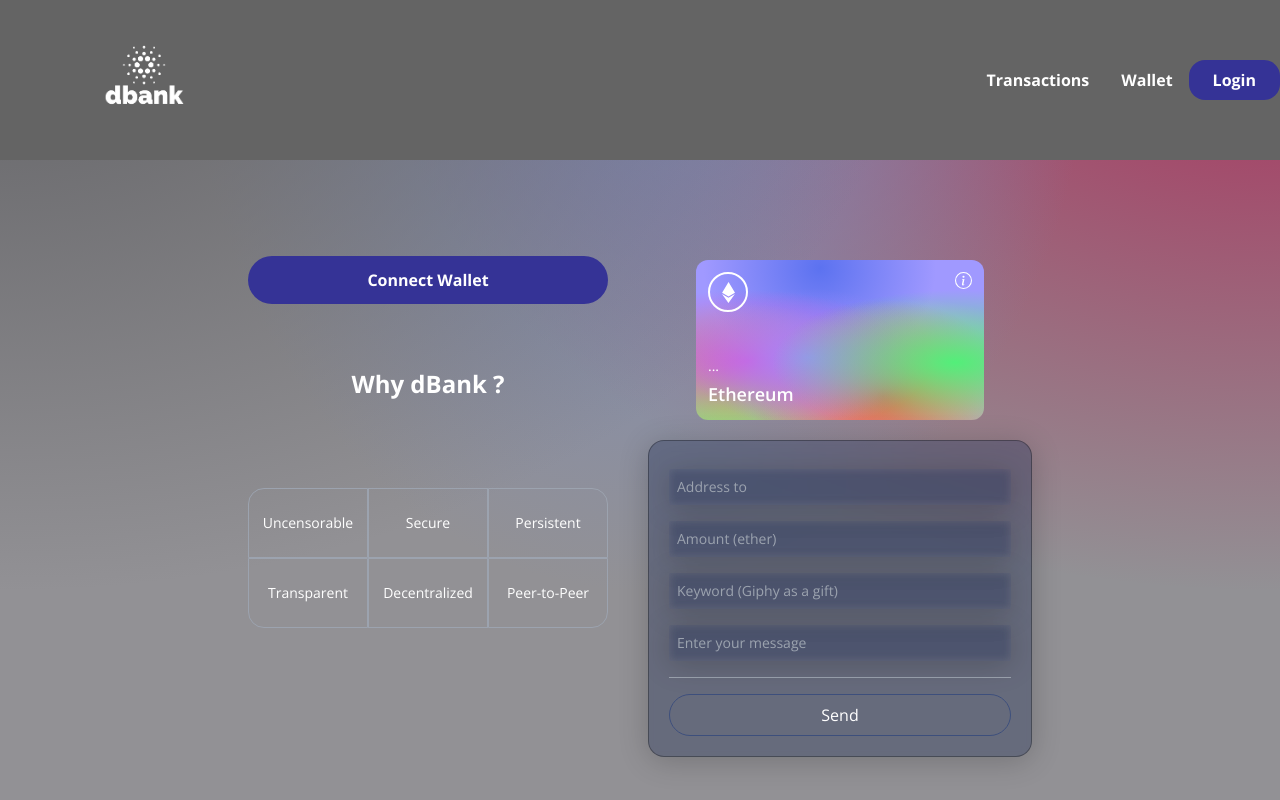
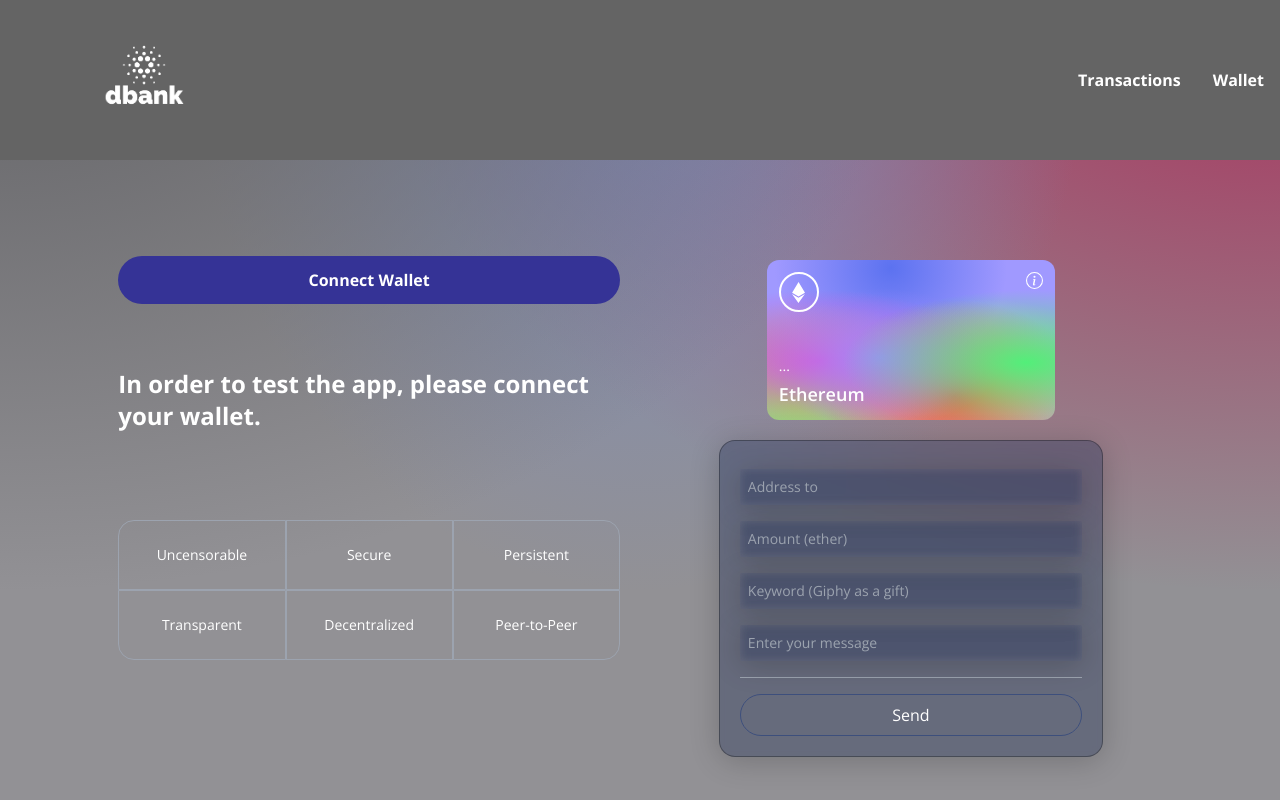
Before and after one commit to erhaneth/dbank, a React (Create React App) app in the folder client/: page / in a window 1280 px wide. Shown: the top 800 px of the page. Built offline with nearby package versions, Linux system fonts and the light colour scheme.

Commit message:
add instructions for testing

```diff
--- a/client/src/components/Navbar.jsx
+++ b/client/src/components/Navbar.jsx
@@ -12,16 +12,19 @@ function NavBar() {
   return (
     <nav className="w-full flex md:justify-center bg-[#646464] justify-between items-center py-auto">
       <div className="flex justify-between items-center w-full h-full px-2 xl:px-16">
-        <img src={logo} alt="/" className="cursor-pointer" width="160" height="80" />
+        <img
+          src={logo}
+          alt="/"
+          className="cursor-pointer"
+          width="160"
+          height="80"
+        />
       </div>
       <ul className="text-white md:flex hidden list-none flex-row font-bold justify-between items-center flex-initial ">
         {/* map items and pass to navbar */}
         {["Transactions", "Wallet"].map((item, index) => (
           <NavbarItem key={item + index} title={item} />
         ))}
-        <li className="bg-[#353396]  text-white py-2 px-6 rounded-2xl hover:bg-[#5867b2]">
-          Login
-        </li>
       </ul>
       <div className="flex relative">
         {!toggle && (
--- a/client/src/components/Welcome.jsx
+++ b/client/src/components/Welcome.jsx
@@ -19,8 +19,14 @@ const Input = ({ placeholder, name, type, value, handleChange }) => (
   />
 );
 function Welcome() {
-  const { connectWallet, currentAccount, formData, sendTransaction, handleChange, isLoading } =
-    useContext(TransactionContext);
+  const {
+    connectWallet,
+    currentAccount,
+    formData,
+    sendTransaction,
+    handleChange,
+    isLoading,
+  } = useContext(TransactionContext);
   // console.log(connectWallet);
 
   const handleSubmit = (e) => {
@@ -28,7 +34,6 @@ function Welcome() {
     e.preventDefault();
 
     if (!addressTo || !amount || !message || !keyword) {
-
       return;
     }
     sendTransaction();
@@ -49,7 +54,7 @@ function Welcome() {
             </button>
           )}
           <h1 className="text-4xl flex flex-row justify-center items-center font-bold text-white sm:text-2xl py-2 mt-10">
-            Why dBank ?
+            In order to test the app, please connect your wallet.
           </h1>
           <div className="grid sm:grid-cols-3 grid-cols-3 w-full mt-20">
             <div className={`rounded-tl-2xl ${commonStyles}`}>Uncensorable</div>
@@ -74,7 +79,9 @@ function Welcome() {
                 <BsInfoCircle fontSize={17} color="white" />
               </div>
               <div>
-                <p className="text-white font-light text-sm">{shortAddress(currentAccount)}</p>
+                <p className="text-white font-light text-sm">
+                  {shortAddress(currentAccount)}
+                </p>
                 <p className="text-white font-semibold text-lg mt-1">
                   Ethereum
                 </p>
```
Also changed, not shown: 2 other files (tests, documents, lock files or other folders).
